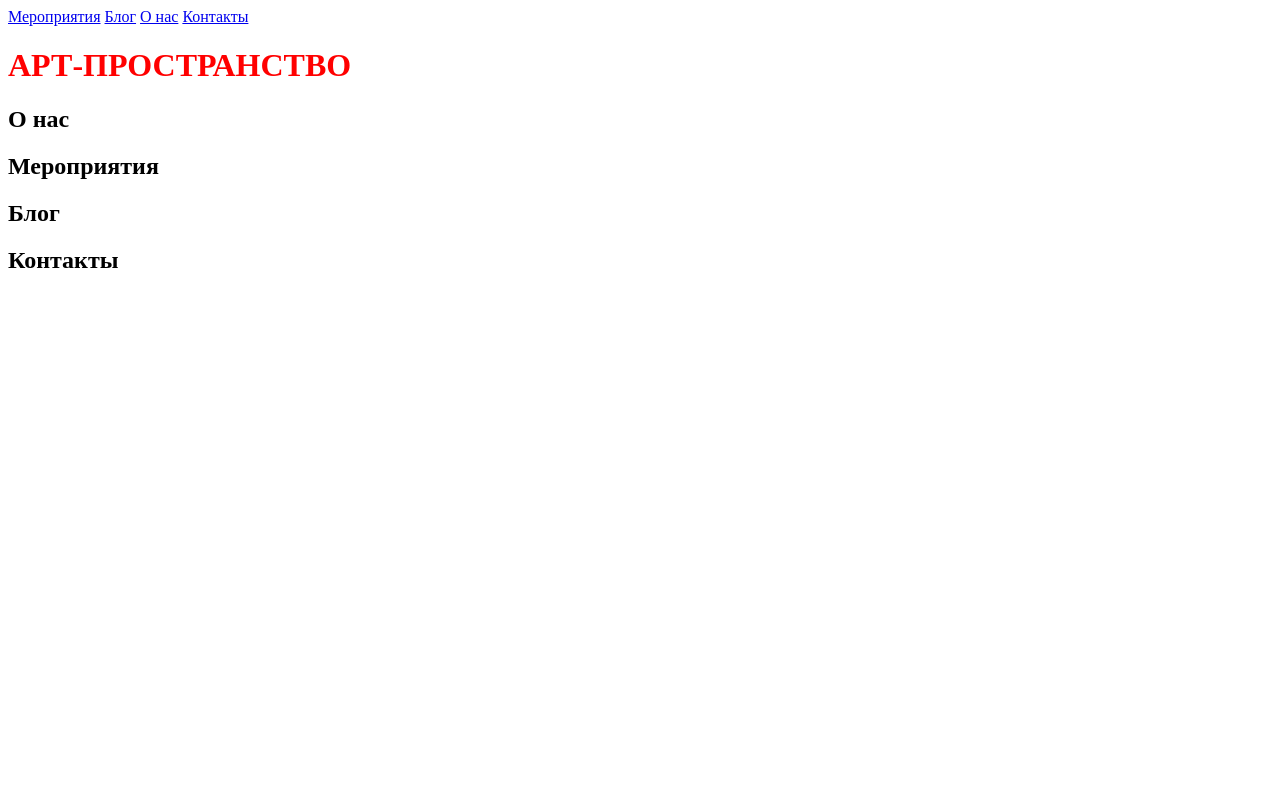
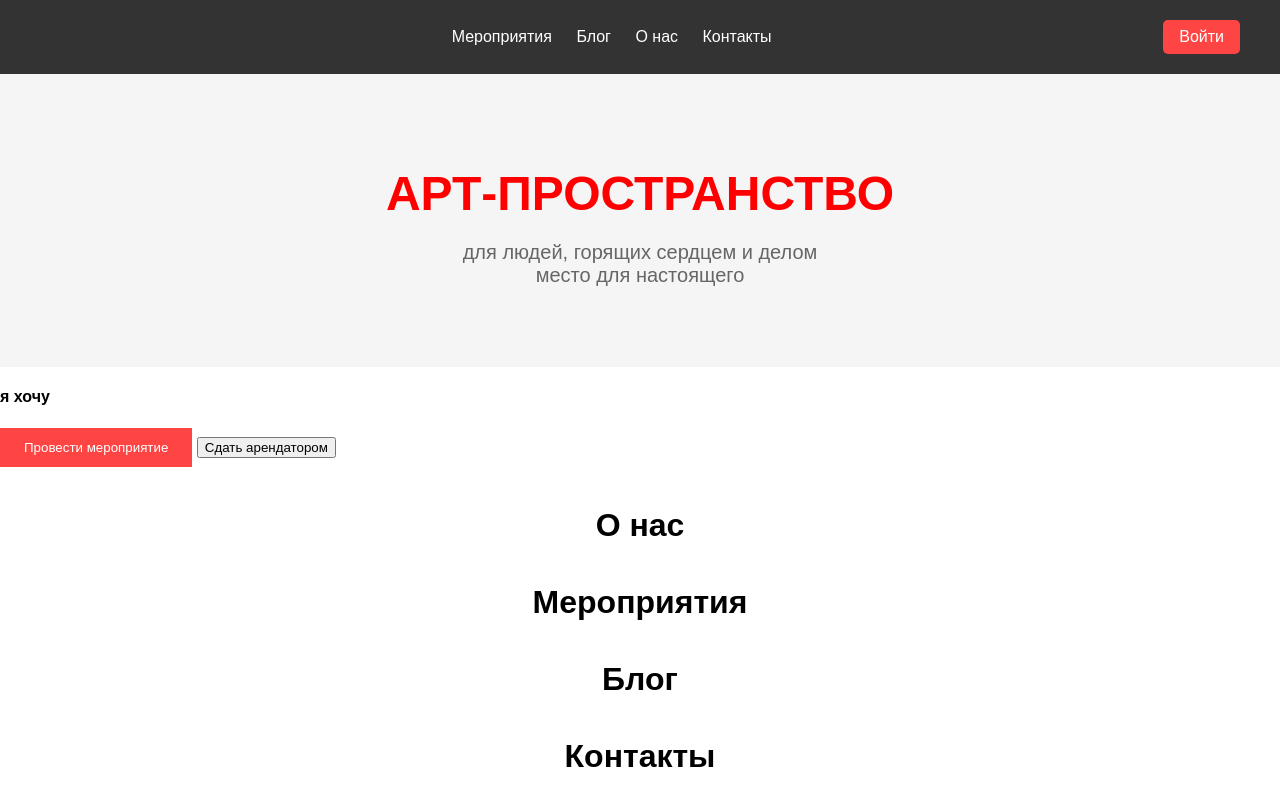
Before and after one commit to dawgenchik/dawgenchik.github.io, a plain HTML site: page index.html in a window 1280 px wide. Drawn offline with Linux system fonts and the light colour scheme.

Commit message:
add BEM classes and basic styles

```diff
--- a/index.html
+++ b/index.html
@@ -1,38 +1,64 @@
 <!DOCTYPE html>
-<html lang- "ru">
+<html lang="ru">
 
 <head>
-    <meta charset="UTF8">
+    <meta charset="UTF-8">
     <title>Lenni</title>
     <link rel="stylesheet" href="style/style.css">
+</head>
 
-    <body>
-        <header>
-            <a href="#"> </a>
-            <nav>
-                <a href="#">Мероприятия</a>
-                <a href="#">Блог</a>
-                <a href="#">О нас</a>
-                <a href="#">Контакты</a>
-            </nav>
-        </header>
-        <main>
-            <header>
-                <h1>АРТ-ПРОСТРАНСТВО</h1>
-            </header>
-            <section>
-                <h2>О нас</h2>
+<body class="body">
+    <header class="page-header">
+        <a class="page-header__logo" href="#"></a>
+        <nav class="page-header__nav">
+            <a class="page-header__nav-link" href="#">Мероприятия</a>
+            <a class="page-header__nav-link" href="#">Блог</a>
+            <a class="page-header__nav-link" href="#">О нас</a>
+            <a class="page-header__nav-link" href="#">Контакты</a>
+        </nav>
+        <a class="page-header__button" href="#">Войти</a>
+    </header>
+
+    <main class="main">
+        <div class="home">
+            <div class="home__hero">
+                <h1 class="home__title">АРТ-ПРОСТРАНСТВО</h1>
+                <p class="home__subtitle">для людей, горящих сердцем и делом<br>место для настоящего</p>
+            </div>
+
+            <section class="offers home__offers">
+                <h4 class="offers__title">я хочу</h4>
+                <div class="offers__buttons">
+                    <button class="offers__button offers__button--red" type="button">Провести мероприятие</button>
+                    <button class="offers__button" type="button">Сдать арендатором</button>
+                </div>
             </section>
-            <section>
-                <h2>Мероприятия</h2>
+
+            <section class="about home__about">
+                <h2 class="about__title section-title">О нас</h2>
+                <div class="about__container"></div>
             </section>
-            <section>
-                <h2>Блог</h2>
+
+            <section class="upcoming home__upcoming">
+                <h2 class="upcoming__title section-title">Мероприятия</h2>
+                <div class="upcoming__container"></div>
             </section>
-            <section>
-                <h2>Контакты</h2>
+
+            <section class="listing home__listing">
+                <h2 class="listing__title section-title">Блог</h2>
+                <div class="listing__container"></div>
             </section>
-        </main>
-        <footer> </footer>
-    </body>
-</head>
+
+            <section class="contacts home__contacts">
+                <h2 class="contacts__title section-title">Контакты</h2>
+                <div class="contacts__container"></div>
+            </section>
+        </div>
+    </main>
+
+    <footer class="page-footer">
+        <div class="page-footer__container"></div>
+    </footer>
+</body>
+
+</html>
--- a/style/style.css
+++ b/style/style.css
@@ -1,3 +1,63 @@
+/* Общие стили */
+
 h1 {
     color: red;
 }
+
+.body {
+    font-family: Arial, sans-serif;
+    margin: 0;
+    padding: 0;
+}
+
+.page-header {
+    display: flex;
+    justify-content: space-between;
+    align-items: center;
+    padding: 20px 40px;
+    background-color: #333;
+}
+
+.page-header__nav-link {
+    color: white;
+    text-decoration: none;
+    margin-left: 20px;
+}
+
+.page-header__button {
+    background-color: #ff4444;
+    color: white;
+    padding: 8px 16px;
+    text-decoration: none;
+    border-radius: 5px;
+}
+
+.home__hero {
+    text-align: center;
+    padding: 60px 20px;
+    background-color: #f5f5f5;
+}
+
+.home__title {
+    font-size: 48px;
+    margin-bottom: 20px;
+}
+
+.home__subtitle {
+    font-size: 20px;
+    color: #666;
+}
+
+.offers__button--red {
+    background-color: #ff4444;
+    color: white;
+    border: none;
+    padding: 12px 24px;
+    cursor: pointer;
+}
+
+.section-title {
+    font-size: 32px;
+    text-align: center;
+    margin: 40px 0 20px;
+}
```
